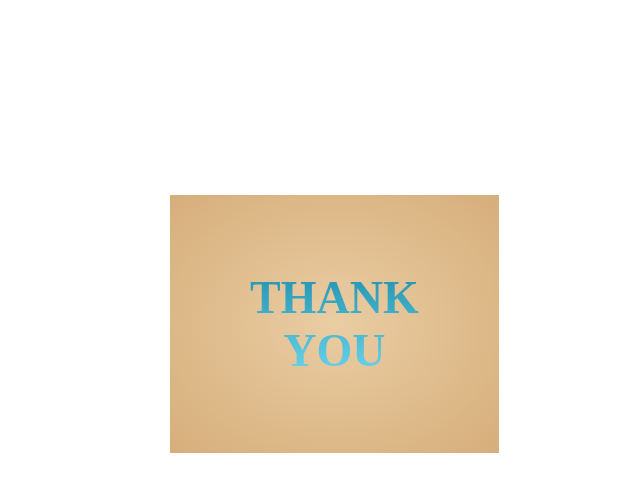
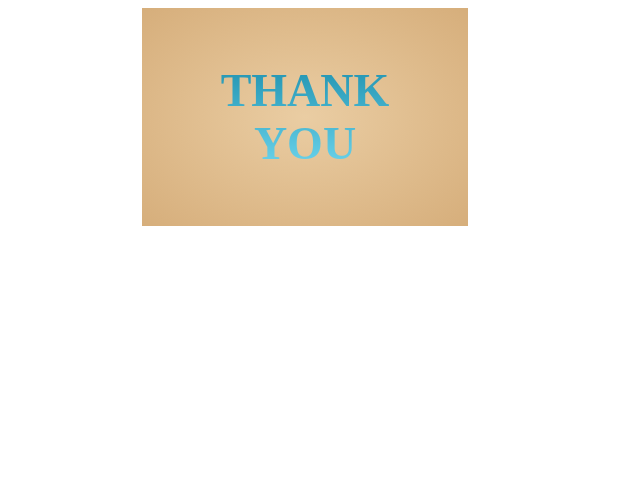
Before and after one commit to Shubham3-Singh/toothsi.github.io, a plain HTML site: page thankyou.html in a window 1280 px wide. Shown: the whole page, without its empty margins (335-975 px from the left). Drawn offline with Linux system fonts and the light colour scheme.

Commit message:
Update style1.css

```diff
--- a/style1.css
+++ b/style1.css
@@ -3,10 +3,8 @@
     text-align: center;
     background-image: radial-gradient(#eacda3, #d6ae7b);
     width: 21%;
-    padding: 30px 30px;
-    position: absolute;
-    top: 195px;
-    left: 505px;
+    padding: 10px 30px;
+    margin: 0 auto ;
 }
 #thank {
     text-decoration: none;
```
